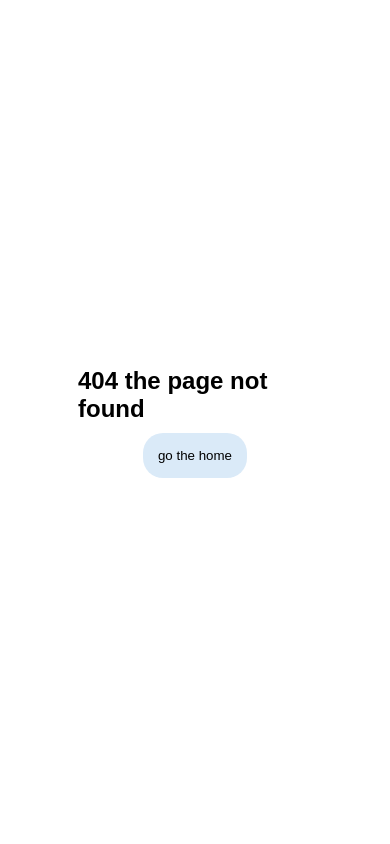
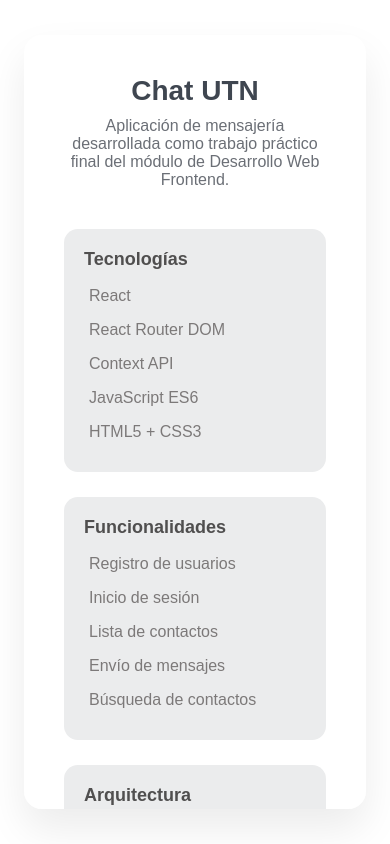
Before and after one commit to danyelsalazar/proyecto-base-react-UTN, a React (Vite) app: page /acercade in a window 390 px wide. Before the commit this address had no page. Built offline with nearby package versions, Linux system fonts and the light colour scheme.

Commit message:
add: haciendo responsive la app, tenemos ahora un aside y chat responsive que funciona como la app de whatsapp real al entrar y salir de un chat

```diff
--- a/src/components/Aside.jsx
+++ b/src/components/Aside.jsx
@@ -1,8 +1,8 @@
 import { useContext, useEffect, useState } from "react"
 import { ChatContext } from "../context/ChatContext"
-import { Navigate, useNavigate } from "react-router-dom"
+import { useNavigate } from "react-router-dom"
 
-const Aside= ()=>{
+const Aside= ({chatOpen})=>{
 
     const [search, setSearch] = useState("")
     const{users, handleSelectUser} = useContext(ChatContext)
@@ -29,7 +29,7 @@ const Aside= ()=>{
     }
 
     return(
-        <aside>
+        <aside className={chatOpen ? "aside hide-mobile" : "aside"}>
             <div className="container-search">
                 <div className="header-exit">
                     <h1>Chat UTN</h1>
--- a/src/components/Chat.jsx
+++ b/src/components/Chat.jsx
@@ -2,7 +2,7 @@ import { useState, useRef, useEffect, useContext } from "react"
 import { ChatContext } from "../context/ChatContext"
 import { useParams } from "react-router-dom"
 
-const Chat = ()=>{
+const Chat = ({chatOpen})=>{
 
     const [textMessage, setTexMessage] = useState("")
     const messagesEndRef = useRef(null)
@@ -12,7 +12,7 @@ const Chat = ()=>{
     //----------
     const { id } = useParams()
 
-    const user = users.find((user)=> user.id === Number(id))
+    const user = users.find((user)=> user.id === id)
 
     useEffect(()=>{
         if(user){
@@ -80,7 +80,7 @@ const Chat = ()=>{
     }
 
     return(
-        <section className="container-chat">
+        <section className={`container-chat ${chatOpen ? "show-mobile" : ""}`}>
             <header className="header-chat-panel">
                 <h2>{`${selectUser.firstName} ${selectUser.lastName}`}</h2>
                 <p>{`${selectUser.address.country}`} hace 1 minuto</p>
--- /dev/null
+++ b/src/pages/About.jsx
@@ -0,0 +1,69 @@
+import { useNavigate } from "react-router-dom"
+
+const About = () => {
+    const navigate = useNavigate()
+    return(
+        <section className="container-about">
+
+            <div className="about-card">
+
+                <header className="about-header">
+                    <h1>Chat UTN</h1>
+                    <p>
+                        Aplicación de mensajería desarrollada como trabajo práctico
+                        final del módulo de Desarrollo Web Frontend.
+                    </p>
+                </header>
+
+                <div className="about-grid">
+
+                    <div className="about-box">
+                        <h3>Tecnologías</h3>
+                        <ul>
+                            <li>React</li>
+                            <li>React Router DOM</li>
+                            <li>Context API</li>
+                            <li>JavaScript ES6</li>
+                            <li>HTML5 + CSS3</li>
+                        </ul>
+                    </div>
+
+                    <div className="about-box">
+                        <h3>Funcionalidades</h3>
+                        <ul>
+                            <li>Registro de usuarios</li>
+                            <li>Inicio de sesión</li>
+                            <li>Lista de contactos</li>
+                            <li>Envío de mensajes</li>
+                            <li>Búsqueda de contactos</li>
+                        </ul>
+                    </div>
+
+                    <div className="about-box">
+                        <h3>Arquitectura</h3>
+                        <p>
+                            El estado global se maneja mediante <b>Context API</b>,
+                            permitiendo compartir usuarios, mensajes y sesión entre
+                            los componentes del chat.
+                        </p>
+
+                        <p>
+                            La navegación se implementa usando
+                            <b> React Router DOM</b>.
+                        </p>
+                    </div>
+
+                </div>
+
+                <footer className="about-footer">
+                    <p>Proyecto desarrollado por Danyel Salazar</p>
+                    <p className="registrarse" onClick={()=> navigate("/login")}>Inicicar sesion</p>
+                </footer>
+
+            </div>
+
+        </section>
+    )
+}
+
+export {About}
--- a/src/pages/App.jsx
+++ b/src/pages/App.jsx
@@ -1,12 +1,15 @@
 import { Chat } from '../components/Chat'
 import { Aside } from '../components/Aside'
+import { useParams } from 'react-router-dom'
 
 const App = ()=>{
 
+  const { id } = useParams()
+
   return(
     <main className='app'>
-      <Aside />
-      <Chat />
+      <Aside chatOpen={!!id}/>
+      <Chat chatOpen={!!id} />
     </main>
   )
 }
--- a/src/pages/Login.jsx
+++ b/src/pages/Login.jsx
@@ -48,8 +48,11 @@ const Login = ()=>{
                 <input type="email" placeholder="Email" onChange={handleChange} required/>
                 <input type="password" placeholder="Password" onChange={handleChangePassword} required/>
                 <button>Ingresar</button>
-                <p className="registrarse" onClick={()=> navigate("/register")}>Registrarse</p>
-                {error && <p className="error-inicio-sesion">error al ingresar</p>}
+                <div className="container-registro-acerca">
+                    <p className="registrarse" onClick={()=> navigate("/register")}>Registrarse</p>
+                    <p className="registrarse acerca-de" onClick={()=> navigate("/acercade")}>Acerca de</p>
+                    {error && <p className="error-inicio-sesion">error al ingresar</p>}
+                </div>
             </form>
         </section>
     )
--- a/src/pages/Register.jsx
+++ b/src/pages/Register.jsx
@@ -162,7 +162,9 @@ const Register = () =>{
                     errors.confirmPassword && <p>{errors.confirmPassword}</p>
                 }
                 <button>Registrarse</button>
-                <p className="registrarse" onClick={()=> navigate("/login")}>Iniciar sesion</p>
+                <div className="container-registro-acerca">
+                    <p className="registrarse" onClick={()=> navigate("/login")}>Iniciar sesion</p>
+                </div>
                 {
                     error && <p>Error al llenar el formulario</p>
                 }
--- a/src/router/RouterApp.jsx
+++ b/src/router/RouterApp.jsx
@@ -6,11 +6,13 @@ import { NotFound } from "../pages/NotFound"
 import { Login } from "../pages/Login"
 import {Register} from "../pages/Register"
 import { RouteProtected } from "../components/RouteProtected"
+import { About } from "../pages/About"
 
 const RouterApp = ()=>{
     return (
         <BrowserRouter>
             <Routes>
+                <Route path="/acercade" element={<About/>}/>
                 <Route path="/login" element={<Login/>}/>
                 <Route path="/register" element={<Register/>}/>
                 <Route path="/" element={<RouteProtected><App/></RouteProtected>}/>
--- a/src/styles/index.css
+++ b/src/styles/index.css
@@ -88,7 +88,6 @@ ul li:hover{
     height: 60px;
     border-radius: 50%;
     padding: 5px;
-    /* background-color: rgb(15, 210, 18); */
     overflow: hidden;
 }
 .container-img-chat img{
@@ -255,6 +254,46 @@ textarea{
     box-shadow: 0 8px 20px rgba(0, 0, 0, 0.141);
 }
 
+/* responsive chat app */
+
+@media(max-width:550px){
+
+    .app{
+        width: 100%;
+        height: 100%;
+        flex-direction: column;
+        border-radius: 0px;
+    }
+
+    aside{
+        width:100%;
+        height: 100%;
+    }
+
+    .container-initial-chat{
+        display: none;
+    }
+
+    /* ocultar chat por defecto */
+    .container-chat{
+        display:none;
+    }
+
+    /* cuando hay chat seleccionado */
+    .container-chat.show-mobile{
+        display:grid;
+        height: 100%;
+        width: 100%;
+    }
+
+    /* ocultar aside cuando hay chat */
+    .aside.hide-mobile{
+        display:none;
+    }
+
+}
+
+
 /* formulario de login----------- */
 
 /* Contenedor centrado */
@@ -328,19 +367,45 @@ textarea{
     text-align: center;
     color: rgb(237, 47, 47);
 }
+.container-registro-acerca{
+    width: 100%;
+    display: flex;
+    flex-direction: column;
+    justify-content: center;
+    align-items: center;
+    gap: 10px;
+}
 
 .registrarse{
-    text-align: center;
     font-size: 15px;
+    width: max-content;
     color: rgb(53, 181, 244);
     transition: opacity .2s;
+    cursor: pointer;
 }
 .registrarse:hover{
     opacity: .6;
 }
+.acerca-de{
+    color: #9ca3af;
+}
 .Registrado{
     text-align: center;
     color: rgb(148, 233, 22);
+}
+/* responsive login */
+@media(max-width:600px){
+    .container-form{
+        min-height: 100vh;
+        width: 100vw;
+        display: flex;
+        align-items: center;
+        justify-content: center;
+}
+    .container-form form{
+        padding: 2rem;
+        width: 85%;
+    }
 }
 
 /* configuracion aside */
@@ -356,3 +421,124 @@ textarea{
     height: 100%;
     background: #4c515a;
 }
+
+.container-acerca-de{
+    display: flex;
+    flex-direction: column;
+}
+
+/* area de about */
+
+.container-about{
+    width: 100%;
+    height:100%;
+    display:flex;
+    justify-content:center;
+    align-items:center;
+    padding:15px;
+}
+
+
+.about-card{
+    width:90%;
+    height: max-content;
+    background:#ffffff;
+    border-radius:18px;
+    padding:40px;
+    box-shadow:0 20px 40px rgba(0,0,0,0.08);
+}
+
+.about-header{
+    text-align:center;
+    margin-bottom:40px;
+}
+
+.about-header h1{
+    font-size:36px;
+    color:#3f4650;
+    margin-bottom:10px;
+}
+
+.about-header p{
+    color:#6b6f76;
+    font-size:16px;
+}
+
+
+.about-grid{
+    display:grid;
+    grid-template-columns:repeat(auto-fit,minmax(250px,1fr));
+    gap:25px;
+}
+
+.about-box{
+    background:#ebeced;
+    border-radius:14px;
+    padding:20px;
+    display: flex;
+    flex-direction: column;
+    transition:all .3s ease;
+}
+
+.about-box:hover{
+    box-shadow:0 20px 40px rgba(0,0,0,0.08);
+    transform:translateY(-2px);
+}
+
+.about-box h3{
+    margin-bottom:12px;
+    font-size:18px;
+    color:#494848f5;
+}
+
+
+.about-box li{
+    margin-bottom:6px;
+    color:#7c7979;
+    border: none;
+    transition: color .3s;
+}
+
+.about-box li:hover{
+    border-left: none;
+    background-color: transparent;
+    color: rgba(73, 72, 72, 0.324)
+}
+
+.about-box p{
+    color:#7c7979;
+    line-height:1.5;
+}
+
+
+.about-footer{
+    display: flex;
+    flex-direction: column;
+    justify-content: center;
+    align-items: center;
+    gap: 10px;
+    margin-top:35px;
+    font-size:14px;
+    color:#777;
+}
+
+/* RESPONSIVE */
+
+@media(max-width:600px){
+
+    .container-about{
+        height: 100dvh;
+        width: 100dvw;
+
+    }
+    .about-card{
+        width: 95%;
+        height: 95%;
+        overflow-y: scroll
+    }
+
+    .about-header h1{
+        font-size:28px;
+    }
+
+}
```
